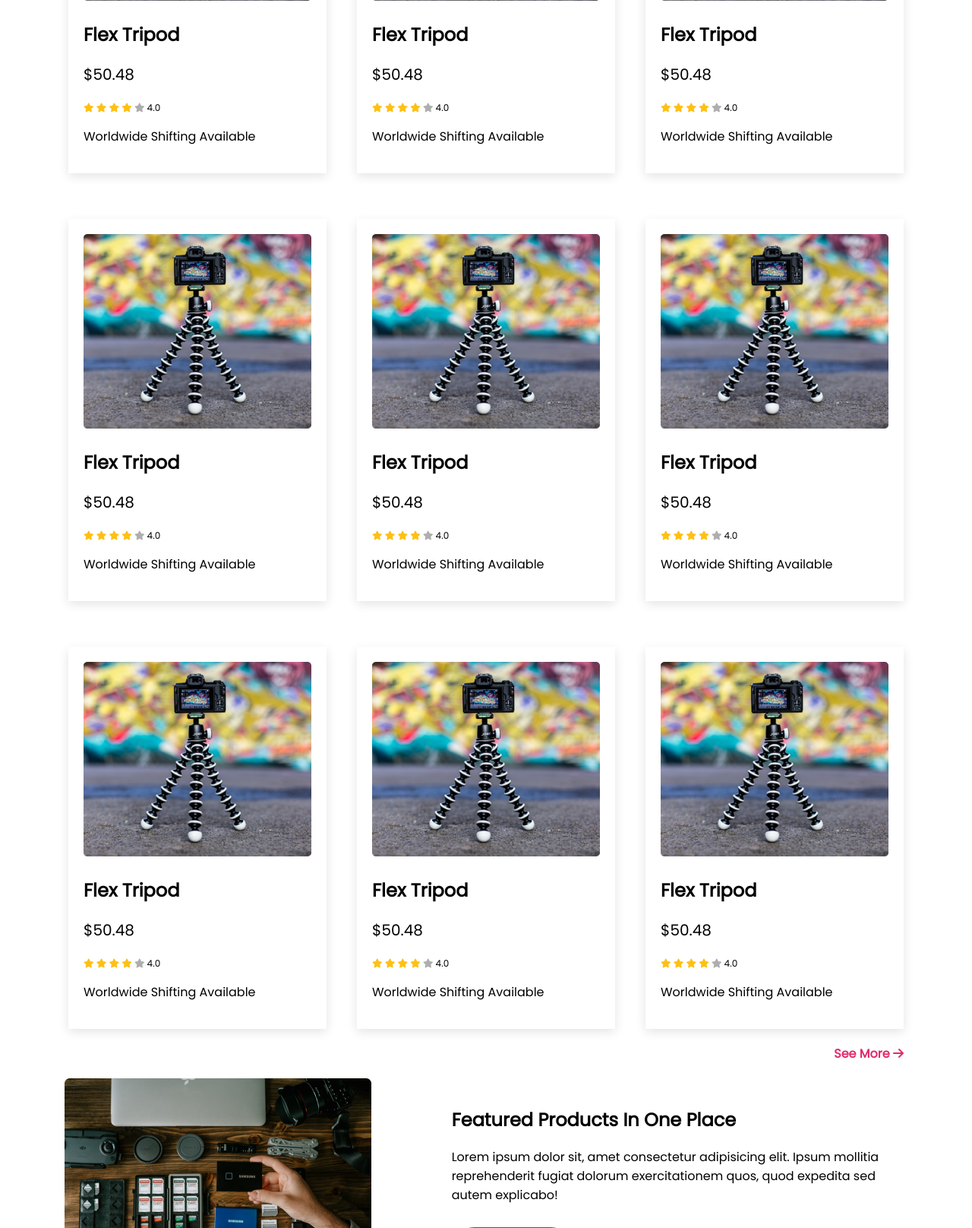
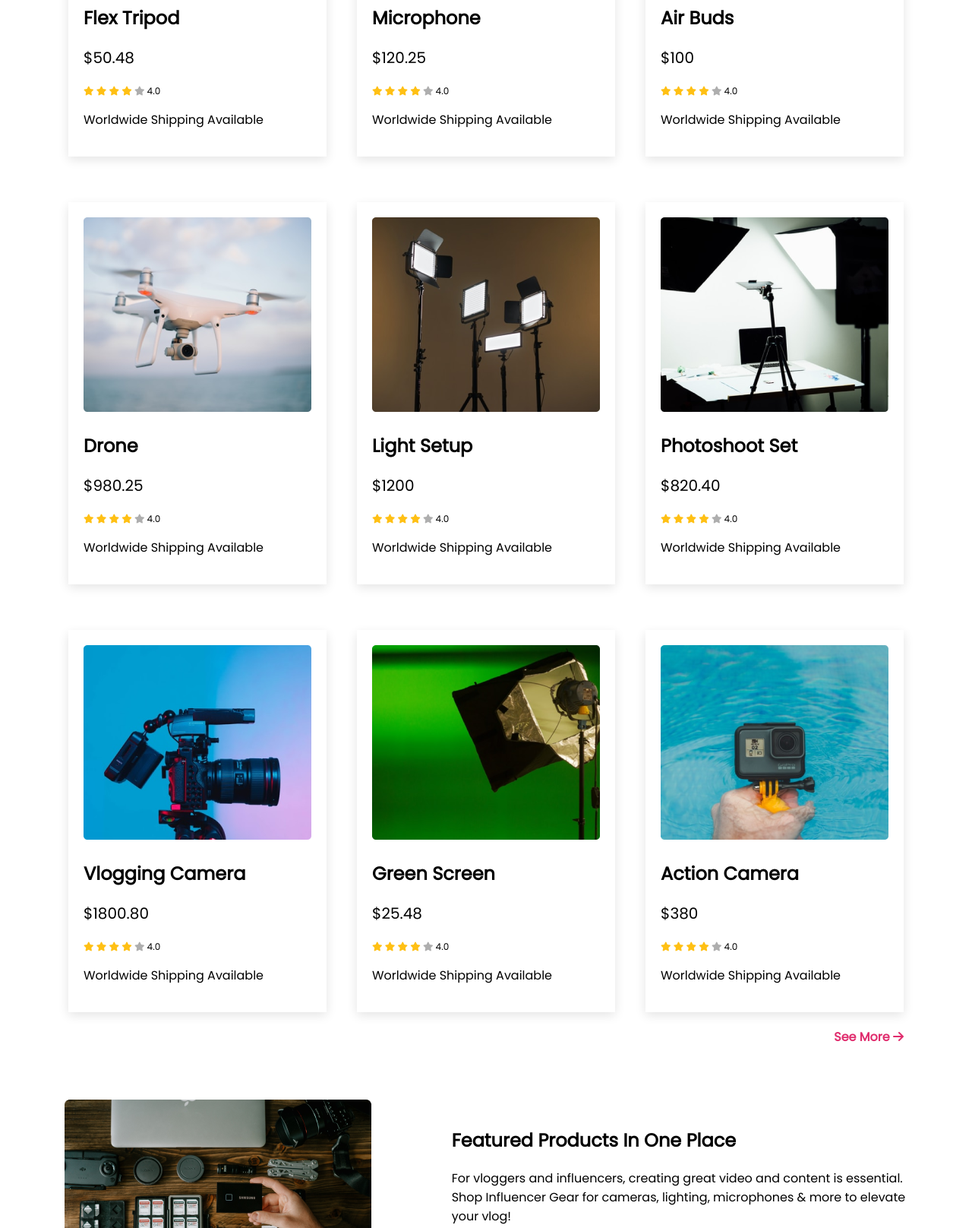
Before and after one commit to iamalif/influencer_gear, a plain HTML site: page index.html in a window 1280 px wide. Shown: the part 1121-2737 px from the top of the page at 76% size. Drawn offline with Linux system fonts and the light colour scheme.

Commit message:
last commit

```diff
--- a/index.html
+++ b/index.html
@@ -4,11 +4,14 @@
     <meta charset="UTF-8">
     <meta http-equiv="X-UA-Compatible" content="IE=edge">
     <meta name="viewport" content="width=device-width, initial-scale=1.0">
+    <!-- Font Awesome -->
     <script src="https://kit.fontawesome.com/2d468b80bf.js" crossorigin="anonymous"></script>
+    <!-- Stylesheet -->
     <link rel="stylesheet" href="styles.css">
     <title>Ingluencer Gear</title>
 </head>
 <body>
+    <!-- Header -->
     <header>
         <nav>
             <h3>Influencer Products</h3>
@@ -25,12 +28,12 @@
         </nav>
     </header>
 
+    <!-- Main -->
     <main>
         <section class="general-section section-1">
             <div class="main-info">
-                <h1>Start Your Journey As</h1>
-                <h1>An Influencer</h1>
-                <p>Lorem ipsum dolor sit, amet consectetur adipisicing elit. Ipsum mollitia reprehenderit fugiat dolorum exercitationem quos, quod expedita sed autem explicabo!</p>
+                <h1>Start Your Journey As <br>An Influencer</h1>
+                <p>Influencers have specialized knowledge, authority or insight into a specific subject. Their pre-existing presence in a niche makes them a useful launching pad for brands in search of credibility.</p>
                 <button class="btn">
                     <p class="btn-msg">Pre-Book Now</p>
                     <img src="images/arrow-right.svg" alt="">
@@ -69,16 +72,16 @@
                             <i class="fas fa-star empty"></i>
                             <span>4.0</span>
                         </div>
-                        <p class="gadget-policy">Worldwide Shifting Available</p>
+                        <p class="gadget-policy">Worldwide Shipping Available</p>
                     </div>
                 </div>
                 <div class="gadget">
                     <div class="gadget-photo">
-                        <img src="images/tripod.png" alt="">
+                        <img src="images/mic.png" alt="">
                     </div>
                     <div class="gadget-details">
-                        <h1 class="gadget-name">Flex Tripod</h1>
-                        <p class="gadget-price">$50.48</p>
+                        <h1 class="gadget-name">Microphone</h1>
+                        <p class="gadget-price">$120.25</p>
                         <div class="gadget-rating">
                             <i class="fas fa-star filled"></i>
                             <i class="fas fa-star filled"></i>
@@ -87,16 +90,16 @@
                             <i class="fas fa-star empty"></i>
                             <span>4.0</span>
                         </div>
-                        <p class="gadget-policy">Worldwide Shifting Available</p>
+                        <p class="gadget-policy">Worldwide Shipping Available</p>
                     </div>
                 </div>
                 <div class="gadget">
                     <div class="gadget-photo">
-                        <img src="images/tripod.png" alt="">
+                        <img src="images/airpod.png" alt="">
                     </div>
                     <div class="gadget-details">
-                        <h1 class="gadget-name">Flex Tripod</h1>
-                        <p class="gadget-price">$50.48</p>
+                        <h1 class="gadget-name">Air Buds</h1>
+                        <p class="gadget-price">$100</p>
                         <div class="gadget-rating">
                             <i class="fas fa-star filled"></i>
                             <i class="fas fa-star filled"></i>
@@ -105,16 +108,16 @@
                             <i class="fas fa-star empty"></i>
                             <span>4.0</span>
                         </div>
-                        <p class="gadget-policy">Worldwide Shifting Available</p>
+                        <p class="gadget-policy">Worldwide Shipping Available</p>
                     </div>
                 </div>
                 <div class="gadget">
                     <div class="gadget-photo">
-                        <img src="images/tripod.png" alt="">
+                        <img src="images/drone.png" alt="">
                     </div>
                     <div class="gadget-details">
-                        <h1 class="gadget-name">Flex Tripod</h1>
-                        <p class="gadget-price">$50.48</p>
+                        <h1 class="gadget-name">Drone</h1>
+                        <p class="gadget-price">$980.25</p>
                         <div class="gadget-rating">
                             <i class="fas fa-star filled"></i>
                             <i class="fas fa-star filled"></i>
@@ -123,16 +126,16 @@
                             <i class="fas fa-star empty"></i>
                             <span>4.0</span>
                         </div>
-                        <p class="gadget-policy">Worldwide Shifting Available</p>
+                        <p class="gadget-policy">Worldwide Shipping Available</p>
                     </div>
                 </div>
                 <div class="gadget">
                     <div class="gadget-photo">
-                        <img src="images/tripod.png" alt="">
+                        <img src="images/lights.png" alt="">
                     </div>
                     <div class="gadget-details">
-                        <h1 class="gadget-name">Flex Tripod</h1>
-                        <p class="gadget-price">$50.48</p>
+                        <h1 class="gadget-name">Light Setup</h1>
+                        <p class="gadget-price">$1200</p>
                         <div class="gadget-rating">
                             <i class="fas fa-star filled"></i>
                             <i class="fas fa-star filled"></i>
@@ -141,16 +144,16 @@
                             <i class="fas fa-star empty"></i>
                             <span>4.0</span>
                         </div>
-                        <p class="gadget-policy">Worldwide Shifting Available</p>
+                        <p class="gadget-policy">Worldwide Shipping Available</p>
                     </div>
                 </div>
                 <div class="gadget">
                     <div class="gadget-photo">
-                        <img src="images/tripod.png" alt="">
+                        <img src="images/setup.png" alt="">
                     </div>
                     <div class="gadget-details">
-                        <h1 class="gadget-name">Flex Tripod</h1>
-                        <p class="gadget-price">$50.48</p>
+                        <h1 class="gadget-name">Photoshoot Set</h1>
+                        <p class="gadget-price">$820.40</p>
                         <div class="gadget-rating">
                             <i class="fas fa-star filled"></i>
                             <i class="fas fa-star filled"></i>
@@ -159,16 +162,16 @@
                             <i class="fas fa-star empty"></i>
                             <span>4.0</span>
                         </div>
-                        <p class="gadget-policy">Worldwide Shifting Available</p>
+                        <p class="gadget-policy">Worldwide Shipping Available</p>
                     </div>
                 </div>
                 <div class="gadget">
                     <div class="gadget-photo">
-                        <img src="images/tripod.png" alt="">
+                        <img src="images/camera.png" alt="">
                     </div>
                     <div class="gadget-details">
-                        <h1 class="gadget-name">Flex Tripod</h1>
-                        <p class="gadget-price">$50.48</p>
+                        <h1 class="gadget-name">Vlogging Camera</h1>
+                        <p class="gadget-price">$1800.80</p>
                         <div class="gadget-rating">
                             <i class="fas fa-star filled"></i>
                             <i class="fas fa-star filled"></i>
@@ -177,16 +180,16 @@
                             <i class="fas fa-star empty"></i>
                             <span>4.0</span>
                         </div>
-                        <p class="gadget-policy">Worldwide Shifting Available</p>
+                        <p class="gadget-policy">Worldwide Shipping Available</p>
                     </div>
                 </div>
                 <div class="gadget">
                     <div class="gadget-photo">
-                        <img src="images/tripod.png" alt="">
+                        <img src="images/single-light.png" alt="">
                     </div>
                     <div class="gadget-details">
-                        <h1 class="gadget-name">Flex Tripod</h1>
-                        <p class="gadget-price">$50.48</p>
+                        <h1 class="gadget-name">Green Screen</h1>
+                        <p class="gadget-price">$25.48</p>
                         <div class="gadget-rating">
                             <i class="fas fa-star filled"></i>
                             <i class="fas fa-star filled"></i>
@@ -195,16 +198,16 @@
                             <i class="fas fa-star empty"></i>
                             <span>4.0</span>
                         </div>
-                        <p class="gadget-policy">Worldwide Shifting Available</p>
+                        <p class="gadget-policy">Worldwide Shipping Available</p>
                     </div>
                 </div>
                 <div class="gadget">
                     <div class="gadget-photo">
-                        <img src="images/tripod.png" alt="">
+                        <img src="images/action.png" alt="">
                     </div>
                     <div class="gadget-details">
-                        <h1 class="gadget-name">Flex Tripod</h1>
-                        <p class="gadget-price">$50.48</p>
+                        <h1 class="gadget-name">Action Camera</h1>
+                        <p class="gadget-price">$380</p>
                         <div class="gadget-rating">
                             <i class="fas fa-star filled"></i>
                             <i class="fas fa-star filled"></i>
@@ -213,7 +216,7 @@
                             <i class="fas fa-star empty"></i>
                             <span>4.0</span>
                         </div>
-                        <p class="gadget-policy">Worldwide Shifting Available</p>
+                        <p class="gadget-policy">Worldwide Shipping Available</p>
                     </div>
                 </div>
             </div>
@@ -228,7 +231,7 @@
             </div>
             <div class="main-info">
                 <h1>Featured Products In One Place</h1>
-                <p>Lorem ipsum dolor sit, amet consectetur adipisicing elit. Ipsum mollitia reprehenderit fugiat dolorum exercitationem quos, quod expedita sed autem explicabo!</p>
+                <p>For vloggers and influencers, creating great video and content is essential. Shop Influencer Gear for cameras, lighting, microphones & more to elevate your vlog!</p>
                 <button class="btn">
                     <p class="btn-msg">Join Now</p>
                     <img src="images/arrow-right.svg" alt="">
@@ -237,9 +240,10 @@
         </section>
     </main>
 
+    <!-- Footer -->
     <footer>
         <h2>Influencer Products</h2>
-        <p><small>Copyright © 2020 influencer products<br>All Rights Reserved</small></p>
+        <p><small>Copyright © 2022 influencer products<br>All Rights Reserved</small></p>
         <div class="footer-icons">
             <i class="fab fa-facebook"></i>
             <i class="fab fa-twitter"></i>
```
Also changed, not shown: styles.css (+32 -15 lines), images/action.png (added), images/airpod.png (added), images/camera.png (added), images/drone.png (added), images/lights.png (added), images/mic.png (added), images/setup.png (added), images/single-light.png (added).
